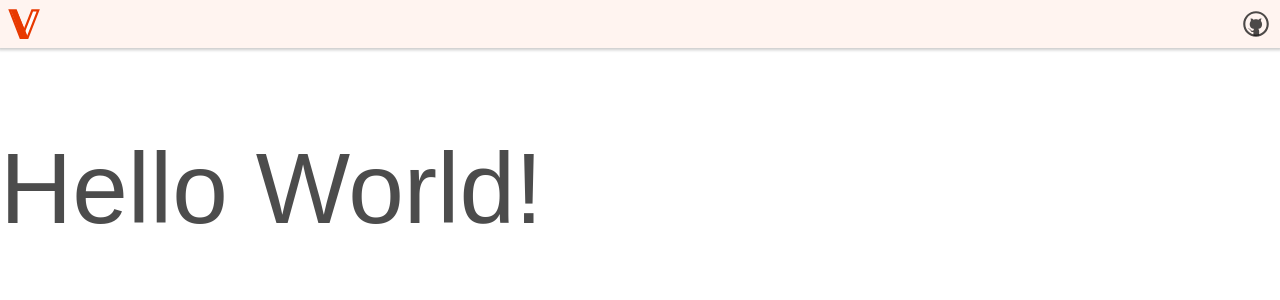
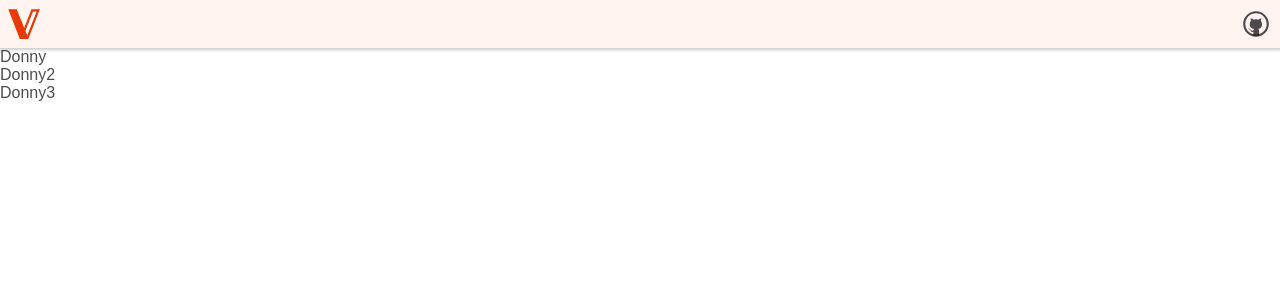
Before and after one commit to Venom-Biochem-Lab/venome, a SvelteKit app in the folder frontend/: page / in a window 1280 px wide. Shown: the top 300 px of the page. Built offline with nearby package versions, Linux system fonts and the light colour scheme.

Commit message:
feat: hot reloading server

```diff
--- a/frontend/src/routes/+page.svelte
+++ b/frontend/src/routes/+page.svelte
@@ -1,20 +1,23 @@
 <script lang="ts">
-	import { onMount } from "svelte";
-	import { Backend } from "$lib/backend";
-
-	onMount(async () => {
-		const hello = await Backend.helloWorld();
-		console.log("test hello world", hello);
-	});
+	let fakeData = [
+		{
+			name: "Donny",
+			age: 21,
+		},
+		{
+			name: "Donny2",
+			age: 22,
+		},
+		{
+			name: "Donny3",
+			age: 23,
+		},
+	];
 </script>
 
-<svelte:head>
-	<title>Home</title>
-</svelte:head>
-
-<section>
-	<h1 class="massive">Hello World!</h1>
-</section>
+{#each fakeData as d}
+	<div>{d.name}</div>
+{/each}
 
 <style>
 	.massive {
--- a/frontend/src/routes/about/+page.ts
+++ /dev/null
@@ -1 +0,0 @@
-export const prerender = true;
```
Also changed, not shown: frontend/src/lib/Counter.svelte (added, +25 -0 lines), frontend/src/routes/about/+page.svelte (+1 -9 lines), 2 other files (tests, documents, lock files or other folders).
